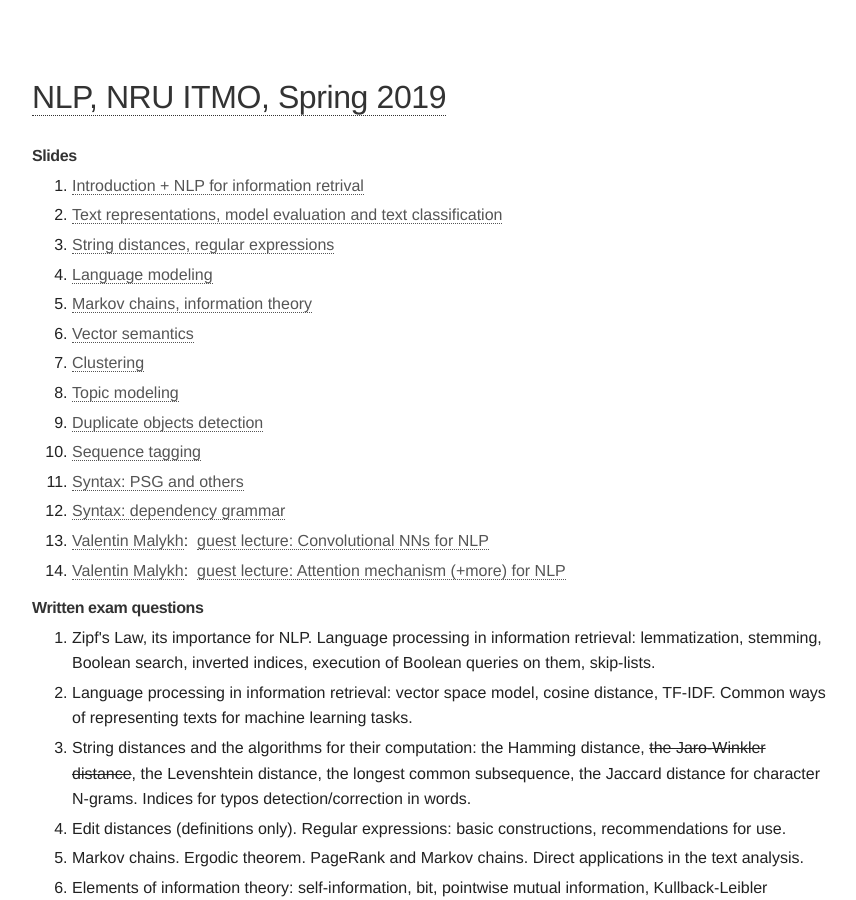
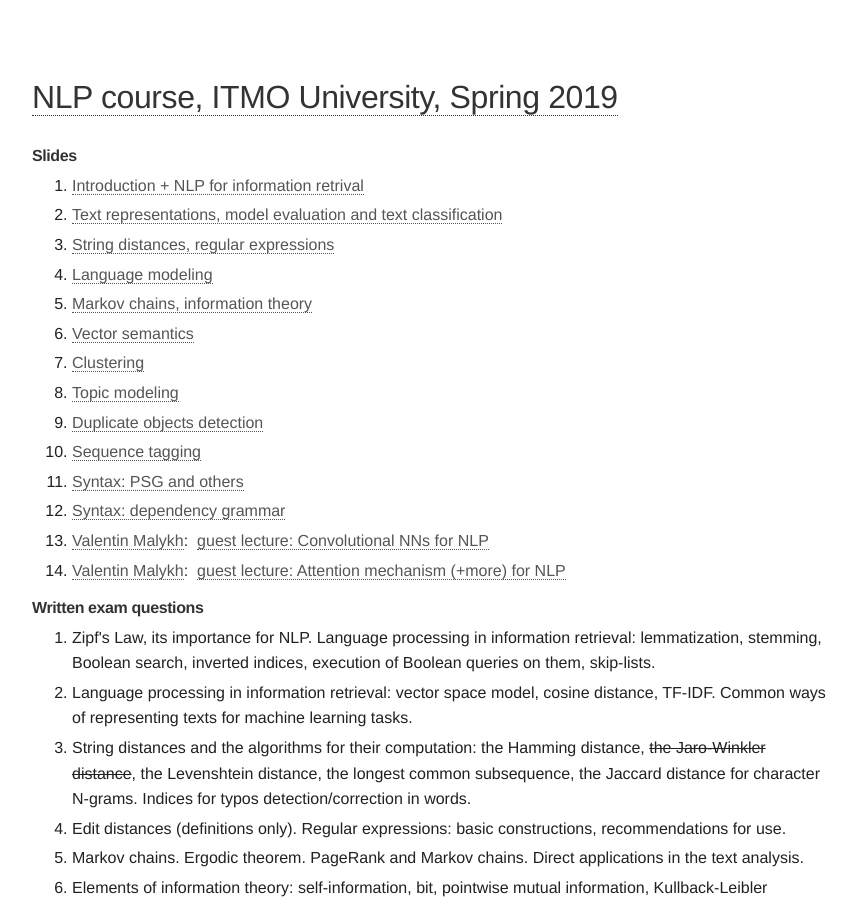
Before and after one commit to alexeyev/alexeyev.github.io, a Jekyll site: the page built from nlp-itmo-spring-2019.html, in a window 1280 px wide and 900 px high. Shown: the whole window, without its empty margins (208-1064 px from the left). Built offline with Jekyll 4.4.1, drawn with Linux system fonts in a browser that asks for light colours.

Commit message:
Update nlp-itmo-spring-2019.html

```diff
--- a/nlp-itmo-spring-2019.html
+++ b/nlp-itmo-spring-2019.html
@@ -5,7 +5,7 @@
 ---
 <header class="masthead">
     <h1 class="masthead-title">
-        <a href="{{ site.baseurl }}">NLP, NRU ITMO, Spring 2019</a>
+        <a href="{{ site.baseurl }}">NLP course, ITMO University, Spring 2019</a>
     </h1>
     <nav class="masthead-nav">
         {% for nav in site.nav %}
```
